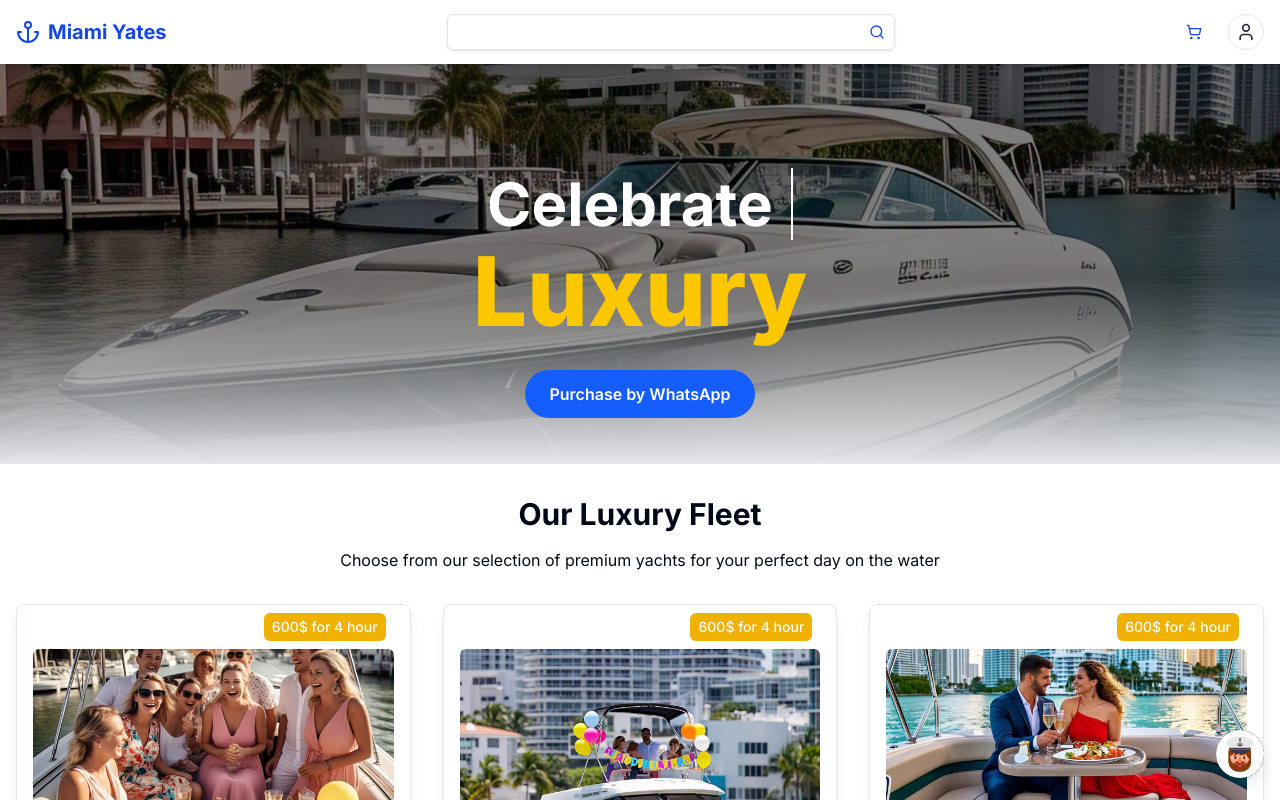
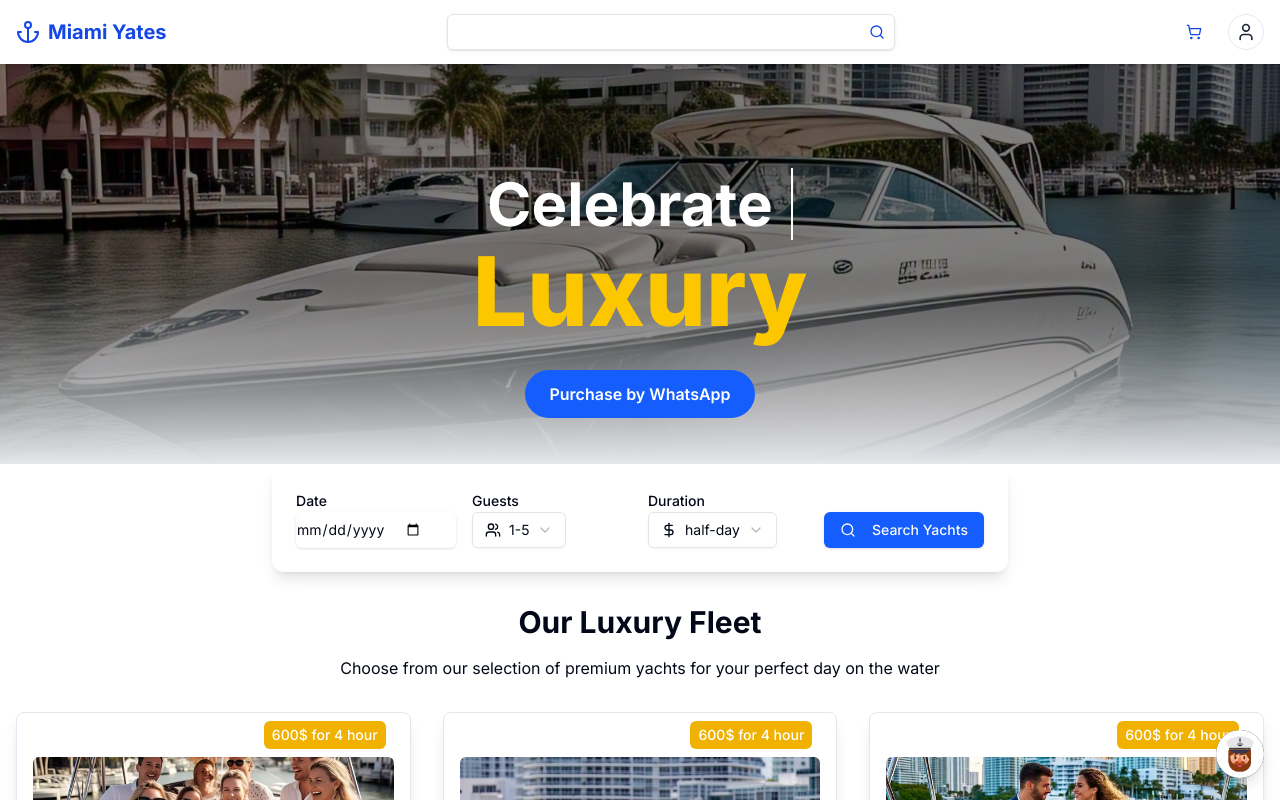
Before and after one commit to eliotaldersonfsociety/miamiyates, a Next.js app: page / in a window 1280 px wide. Shown: the top 800 px of the page. Built offline with nearby package versions, Linux system fonts and the light colour scheme.

Commit message:
Update page.tsx

```diff
--- a/app/page.tsx
+++ b/app/page.tsx
@@ -6,7 +6,7 @@ import { Header } from "@/components/header/page";
 import { Product } from "@/types/user";
 import Hero from "@/app/hero/page";
 import { Star, MapPin, Users } from "lucide-react";
-//import YachtSearchForm from "@/app/citas/page";
+import YachtSearchForm from "@/app/citas/page";
 import Footer from "@/app/footer/page";
 import Services from "@/components/service/page";
 import Contact from "@/app/contact/page";
@@ -69,7 +69,7 @@ export default function Home() {
     <div className="min-h-screen flex flex-col">
       <Header cart={cart} clearCart={clearCart} addToCart={addToCart} totalPrice={totalPrice} />
       <Hero />
-
+      <YachtSearchForm />
       <main className="flex-1 container py-8">
         <h1 className="text-3xl font-bold text-center">Our Luxury Fleet</h1>
         <p className="mt-4 text-center">
```
